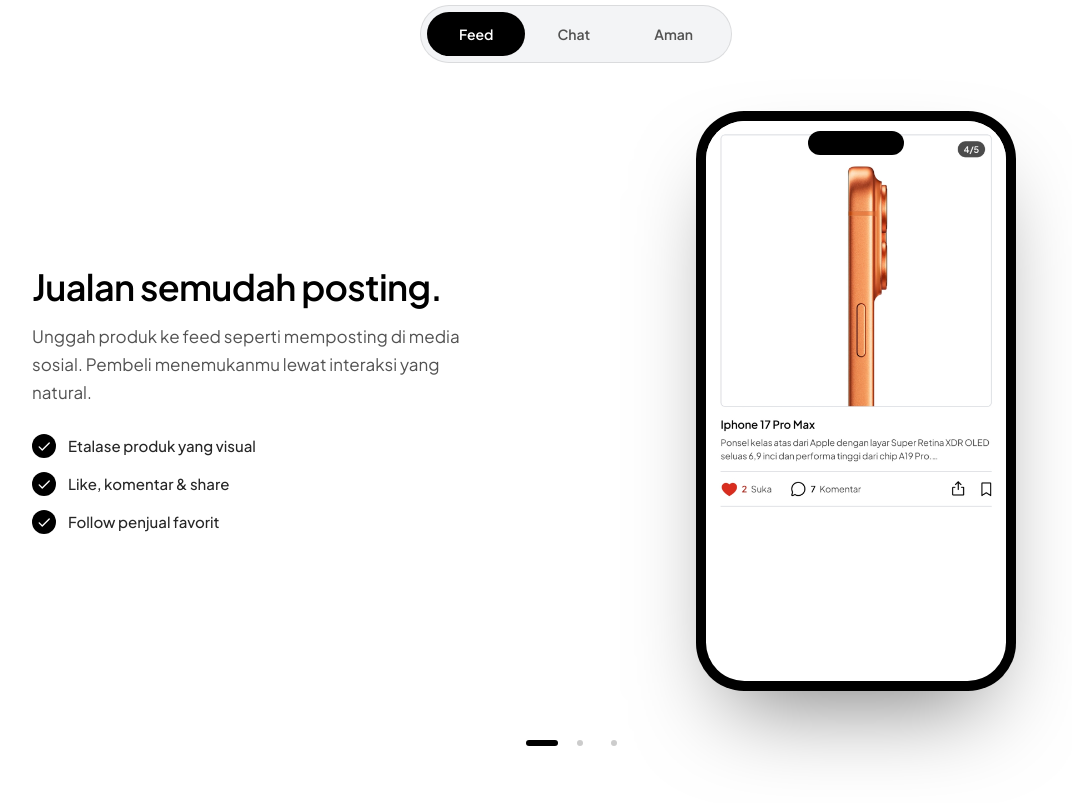
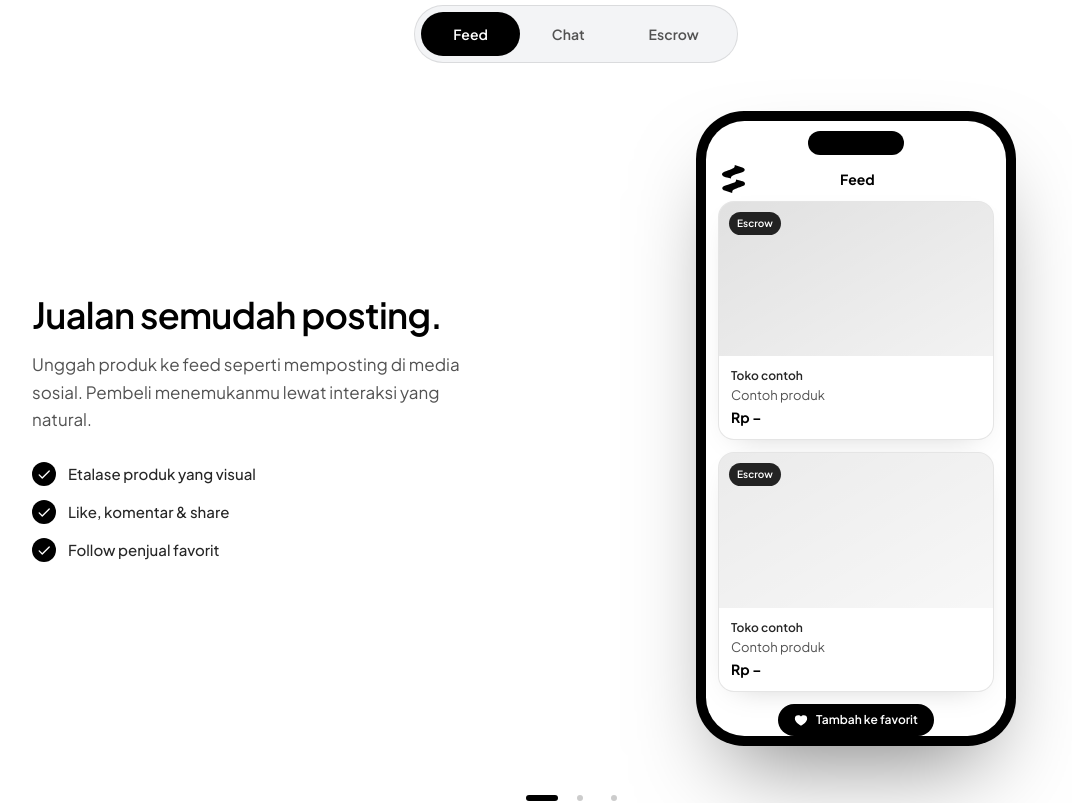
Before and after one commit to kahade-id/landing, a Next.js app: page / in a window 1280 px wide. Shown: the part 2120-2923 px from the top of the page, without its empty margins (64-1136 px from the left). Built offline with nearby package versions, Linux system fonts and the light colour scheme.

Commit message:
logo: KahadeMark pakai icon_logo.svg asli seperti header

```diff
--- a/app/error.tsx
+++ b/app/error.tsx
@@ -11,7 +11,7 @@ export default function ErrorPage({
 }) {
   return (
     <main className="flex min-h-screen flex-col items-center justify-center bg-white px-5 text-center">
-      <KahadeMark className="h-14 w-14" />
+      <KahadeMark className="h-14" />
       <h1 className="type-h2 mt-8 text-black">Terjadi kesalahan.</h1>
       <p className="mt-4 max-w-md text-[17px] leading-relaxed text-[#525252]">
         Maaf, ada yang tidak beres di sisi kami. Silakan coba lagi atau kembali ke beranda.
--- a/app/not-found.tsx
+++ b/app/not-found.tsx
@@ -9,7 +9,7 @@ export const metadata = {
 export default function NotFound() {
   return (
     <main className="flex min-h-screen flex-col items-center justify-center bg-white px-5 text-center">
-      <KahadeMark className="h-14 w-14" />
+      <KahadeMark className="h-14" />
       <p className="mt-8 text-sm font-semibold uppercase tracking-[0.2em] text-[#525252]">404</p>
       <h1 className="mt-3 text-4xl font-semibold tracking-[-0.03em] text-black sm:text-5xl">
         Halaman tidak ditemukan.
--- a/components/Logo.tsx
+++ b/components/Logo.tsx
@@ -1,29 +1,11 @@
-/** Kahade mark — icon only, no wordmark. */
-export function KahadeMark({ className = "h-9 w-9" }: { className?: string }) {
+/** Kahade mark — logo asli seperti di header, tanpa wordmark. */
+export function KahadeMark({ className = "h-9" }: { className?: string }) {
   return (
-    <svg viewBox="0 0 64 64" className={className} aria-label="Kahade" role="img">
-      <rect width="64" height="64" rx="16" fill="#000000" />
-      <path
-        d="M24 17v30"
-        stroke="#ffffff"
-        strokeWidth="7"
-        strokeLinecap="round"
-        fill="none"
-      />
-      <path
-        d="M27 33L45 17"
-        stroke="#ffffff"
-        strokeWidth="7"
-        strokeLinecap="round"
-        fill="none"
-      />
-      <path
-        d="M30 37l16 11"
-        stroke="#ffffff"
-        strokeWidth="7"
-        strokeLinecap="round"
-        fill="none"
-      />
-    </svg>
+    <img
+      src="/icon_logo.svg"
+      alt="Kahade"
+      className={`${className} w-auto`}
+      role="img"
+    />
   );
 }
--- a/components/Showcase.tsx
+++ b/components/Showcase.tsx
@@ -3,7 +3,8 @@
 import { useEffect, useState } from "react";
 import { AnimatePresence, motion, useReducedMotion } from "motion/react";
 import { EASE, Reveal, SectionHeading } from "./motion-helpers";
-import { Check } from "@/lib/icons";
+import { Check, Heart, ShieldCheck } from "@/lib/icons";
+import { KahadeMark } from "./Logo";
 
 /* ================= Device frame ================= */
 
@@ -27,15 +28,47 @@ function DeviceFrame({ children, label }: { children: React.ReactNode; label: st
 /* ================= Tab 1: Feed visual ================= */
 
 function FeedVisual() {
+  const cards = [
+    { title: "Contoh produk", price: "Rp –", art: "from-black/[0.12] to-black/[0.05]" },
+    { title: "Contoh produk", price: "Rp –", art: "from-black/[0.08] to-black/[0.03]" },
+  ];
   return (
     <DeviceFrame label="Tampilan feed produk Kahade">
-      <div className="relative min-h-[560px] overflow-hidden">
-        {/* eslint-disable-next-line @next/next/no-img-element */}
-        <img
-          src="/IMG_20261003_200600_623.jpg"
-          alt="Screenshot feed produk Kahade"
-          className="h-full w-full object-cover object-top"
-        />
+      <div className="flex items-center justify-between px-4 pb-2 pt-11">
+        <KahadeMark className="h-7" />
+        <span className="text-sm font-bold text-black">Feed</span>
+        <span className="h-5 w-5" />
+      </div>
+      <div className="space-y-3 px-3">
+        {cards.map((c, i) => (
+          <motion.div
+            key={i}
+            initial={{ opacity: 0, y: 26 }}
+            animate={{ opacity: 1, y: 0 }}
+            transition={{ delay: 0.25 + i * 0.16, duration: 0.7, ease: EASE }}
+            className="overflow-hidden rounded-2xl border border-black/10 bg-white shadow-[0_10px_30px_-18px_rgb(0_0_0/0.25)]"
+          >
+            <div className={`relative flex aspect-[16/9] items-center justify-center bg-gradient-to-br ${c.art}`}>
+              <span className="absolute left-2.5 top-2.5 rounded-full bg-black/85 px-2 py-1 text-[10px] font-semibold text-white">
+                Escrow
+              </span>
+            </div>
+            <div className="p-3">
+              <p className="text-xs font-semibold text-[#262626]">Toko contoh</p>
+              <p className="mt-0.5 truncate text-[13px] text-[#525252]">{c.title}</p>
+              <p className="mt-0.5 text-sm font-bold text-black">{c.price}</p>
+            </div>
+          </motion.div>
+        ))}
+        <motion.div
+          initial={{ opacity: 0, scale: 0.9 }}
+          animate={{ opacity: 1, scale: 1 }}
+          transition={{ delay: 0.7, type: "spring", stiffness: 260, damping: 18 }}
+          className="mx-auto flex w-fit items-center gap-2 rounded-full bg-black px-4 py-2 text-xs font-semibold text-white"
+        >
+          <Heart weight="fill" aria-hidden="true" className="h-3.5 w-3.5" />
+          Tambah ke favorit
+        </motion.div>
       </div>
     </DeviceFrame>
   );
@@ -44,31 +77,73 @@ function FeedVisual() {
 /* ================= Tab 2: Chat visual ================= */
 
 function ChatVisual() {
+  const msgs = [
+    { text: "Halo, produk ini masih tersedia?", me: true },
+    { text: "Masih tersedia, silakan.", me: false },
+    { text: "Saya ambil ya, bayar via escrow.", me: true },
+    { text: "Baik, saya kirim hari ini.", me: false },
+  ];
   return (
     <DeviceFrame label="Tampilan chat transaksi Kahade">
-      <div className="relative min-h-[560px] overflow-hidden bg-white">
-        {/* eslint-disable-next-line @next/next/no-img-element */}
-        <img
-          src="/IMG_20261003_200436_464.jpg"
-          alt="Screenshot chat transaksi Kahade"
-          className="h-full w-full object-cover object-top"
-        />
+      <div className="flex items-center gap-2.5 border-b border-black/10 px-4 pb-3 pt-11">
+        <span className="flex h-8 w-8 items-center justify-center rounded-full bg-black text-xs font-bold text-white">T</span>
+        <div>
+          <p className="text-[13px] font-bold text-black">Toko contoh</p>
+          <p className="flex items-center gap-1 text-[11px] text-[#525252]">
+            <span className="h-1.5 w-1.5 rounded-full bg-black" /> Terverifikasi
+          </p>
+        </div>
+      </div>
+      <div className="space-y-2.5 px-4 py-4">
+        {msgs.map((m, i) => (
+          <motion.div
+            key={i}
+            initial={{ opacity: 0, y: 14, scale: 0.96 }}
+            animate={{ opacity: 1, y: 0, scale: 1 }}
+            transition={{ delay: 0.3 + i * 0.28, duration: 0.5, ease: EASE }}
+            className={`flex ${m.me ? "justify-end" : "justify-start"}`}
+          >
+            <p
+              className={`max-w-[80%] rounded-2xl px-3.5 py-2.5 text-[13px] leading-snug ${
+                m.me
+                  ? "rounded-br-md bg-black text-white"
+                  : "rounded-bl-md bg-[#F3F4F6] text-[#262626]"
+              }`}
+            >
+              {m.text}
+            </p>
+          </motion.div>
+        ))}
+        <motion.div
+          initial={{ opacity: 0, y: 14 }}
+          animate={{ opacity: 1, y: 0 }}
+          transition={{ delay: 1.6, duration: 0.5, ease: EASE }}
+          className="flex items-center gap-2 rounded-2xl border border-black/10 bg-white p-3 shadow-sm"
+        >
+          <span className="flex h-8 w-8 shrink-0 items-center justify-center rounded-full bg-black text-white">
+            <ShieldCheck weight="regular" aria-hidden="true" className="h-4 w-4" />
+          </span>
+          <div>
+            <p className="text-xs font-bold text-black">Transaksi dibuat</p>
+            <p className="text-[11px] text-[#525252]">Dana ditahan escrow</p>
+          </div>
+        </motion.div>
       </div>
     </DeviceFrame>
   );
 }
 
-/* ================= Tab 3: Transaksi visual ================= */
+/* ================= Tab 3: Escrow visual ================= */
 
-function TransactionVisual() {
+function EscrowVisual() {
   const steps = [
-    { t: "Pembayaran diterima", d: "Aman", done: true },
+    { t: "Dana ditahan", d: "Aman di escrow", done: true },
     { t: "Barang dikirim", d: "Resi tercatat", done: true },
     { t: "Konfirmasi terima", d: "Menunggu kamu", done: false, active: true },
     { t: "Dana cair", d: "Ke penjual setelah konfirmasi", done: false },
   ];
   return (
-    <DeviceFrame label="Tampilan status transaksi Kahade">
+    <DeviceFrame label="Tampilan status escrow Kahade">
       <div className="px-4 pb-3 pt-11">
         <p className="text-sm font-bold text-black">Status transaksi</p>
         <p className="text-[11px] text-[#525252]">Contoh produk</p>
@@ -80,7 +155,7 @@ function TransactionVisual() {
           transition={{ delay: 0.25, duration: 0.6, ease: EASE }}
           className="rounded-2xl bg-black p-4 text-white"
         >
-          <p className="text-[11px] uppercase tracking-[0.16em] text-white/55">Status pembayaran</p>
+          <p className="text-[11px] uppercase tracking-[0.16em] text-white/55">Dana ditahan</p>
           <p className="mt-1 text-2xl font-bold tracking-tight">Rp –</p>
           <div className="mt-3 h-1.5 overflow-hidden rounded-full bg-white/15">
             <motion.div
@@ -151,17 +226,17 @@ const TABS = [
     id: "chat",
     label: "Chat",
     title: "Semua kesepakatan tercatat.",
-    desc: "Tawar menawar, atur pengiriman, dan buat transaksi — dalam satu chat yang terhubung langsung ke pembayaran.",
+    desc: "Tawar menawar, atur pengiriman, dan buat transaksi — dalam satu chat yang terhubung langsung ke escrow.",
     points: ["Riwayat chat tersimpan rapi", "Transaksi dibuat dari chat", "Status pesanan real-time"],
     visual: <ChatVisual />,
   },
   {
-    id: "aman",
-    label: "Aman",
+    id: "escrow",
+    label: "Escrow",
     title: "Dana aman sampai barang diterima.",
-    desc: "Keamanan yang baik adalah keamanan yang tidak terasa. Transaksi berjalan dalam satu alur yang tercatat — dari chat sampai konfirmasi.",
-    points: ["Dana aman sampai konfirmasi", "Status transaksi real-time", "Jalur sengketa yang jelas"],
-    visual: <TransactionVisual />,
+    desc: "Setiap transaksi dilindungi escrow. Kamu selalu tahu persis danamu ada di mana.",
+    points: ["Dana ditahan pihak netral", "Cair setelah konfirmasi", "Jalur sengketa yang jelas"],
+    visual: <EscrowVisual />,
   },
 ];
 
@@ -183,7 +258,7 @@ export function Showcase() {
         <SectionHeading
           kicker="Lihat aplikasinya"
           title="Satu aplikasi untuk seluruh jual beli."
-          sub="Feed, chat, dan pembayaran bekerja sebagai satu alur — bukan tiga aplikasi terpisah."
+          sub="Feed, chat, dan escrow bekerja sebagai satu alur — bukan tiga aplikasi terpisah."
         />
 
         {/* Tab bar */}
```
Also changed, not shown: components/site/Footer.tsx (+5 -5 lines).
